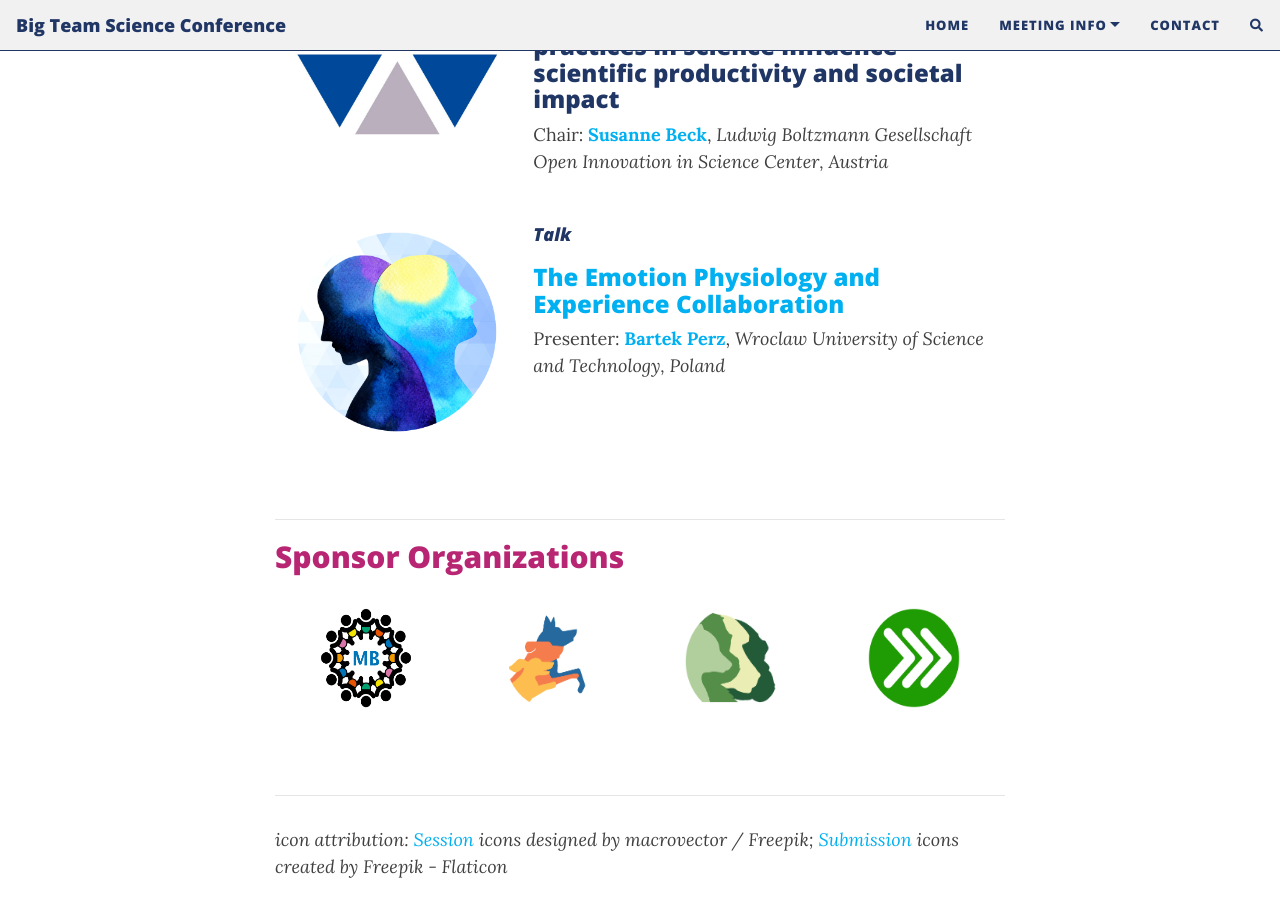
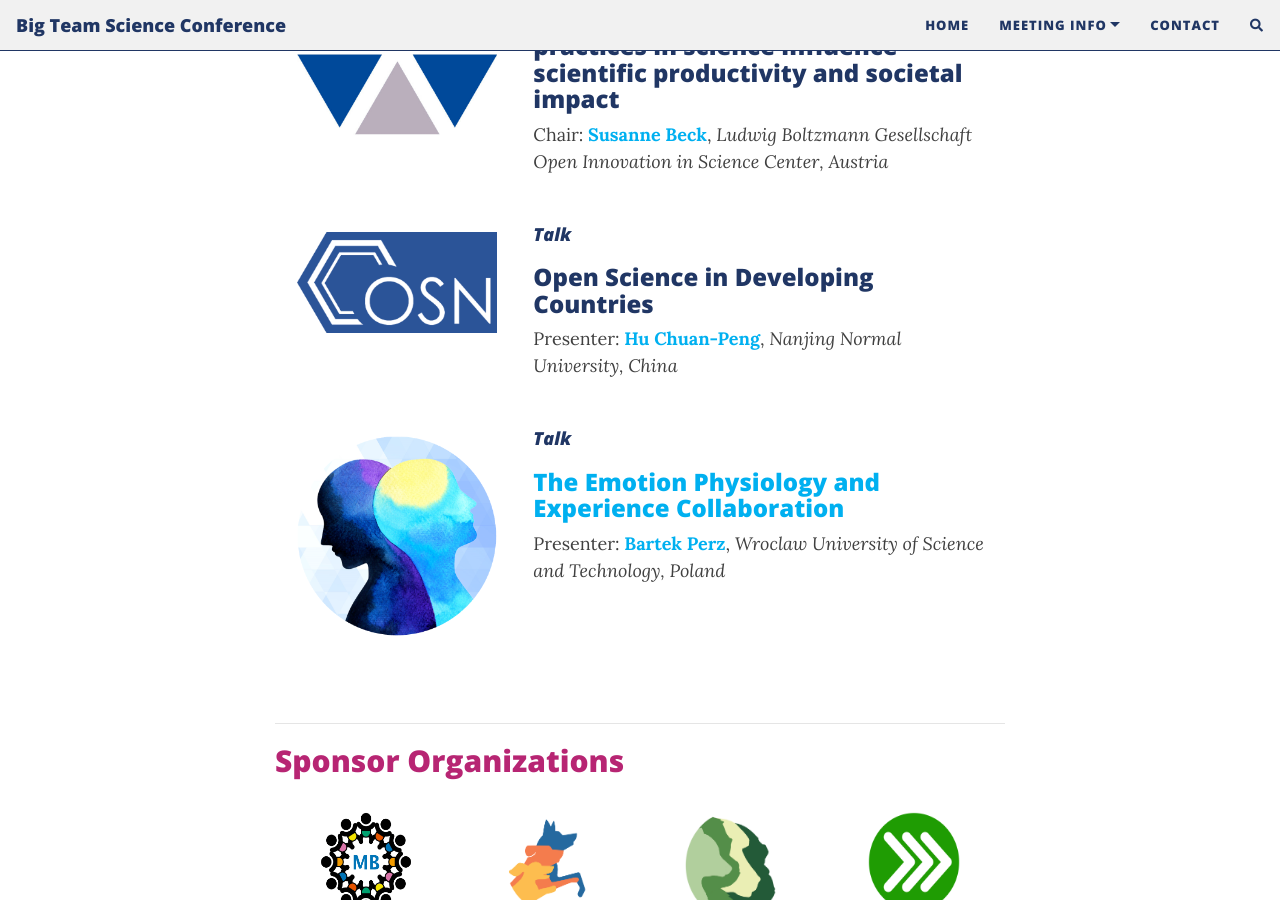
Before and after one commit to bigteamscienceconference/bigteamscienceconference.github.io, a Jekyll site: the page built from index.md, in a window 1280 px wide and 900 px high, scrolled down 2401 px. Built offline with Jekyll 4.4.1, drawn with Linux system fonts in a browser that asks for light colours; nearby versions of some CDN libraries; comment, search, counter and statistics services are not loaded.

Commit message:
add HCP talk

```diff
--- a/index.md
+++ b/index.md
@@ -120,6 +120,20 @@
     <div class="row">
       <div class="col-sm-4" align="center">
         <br>
+        <a href="https://open-sci.cn/" target="_blank"><img src="/assets/img/cosn.png" alt="" width="200"></a>
+      </div>
+      <div class="col-sm-8">
+        <h4><i>Talk</i></h4>
+        <h3>Open Science in Developing Countries</h3>
+        Presenter: <a href="https://huchuanpeng.com/" target="_blank"><b>Hu Chuan-Peng</b></a>, <i>Nanjing Normal University, China</i>
+      </div>
+    </div>
+    <div class="col-sm-12">
+        <p>   </p>
+    </div>
+    <div class="row">
+      <div class="col-sm-4" align="center">
+        <br>
         <a href="https://epic-collab.github.io/" target="_blank"><img src="/assets/img/epic_logo.png" alt="epic project logo" width="200" height="200"></a>
       </div>
       <div class="col-sm-8">
```
Also changed, not shown: assets/img/COSN.png (added).
